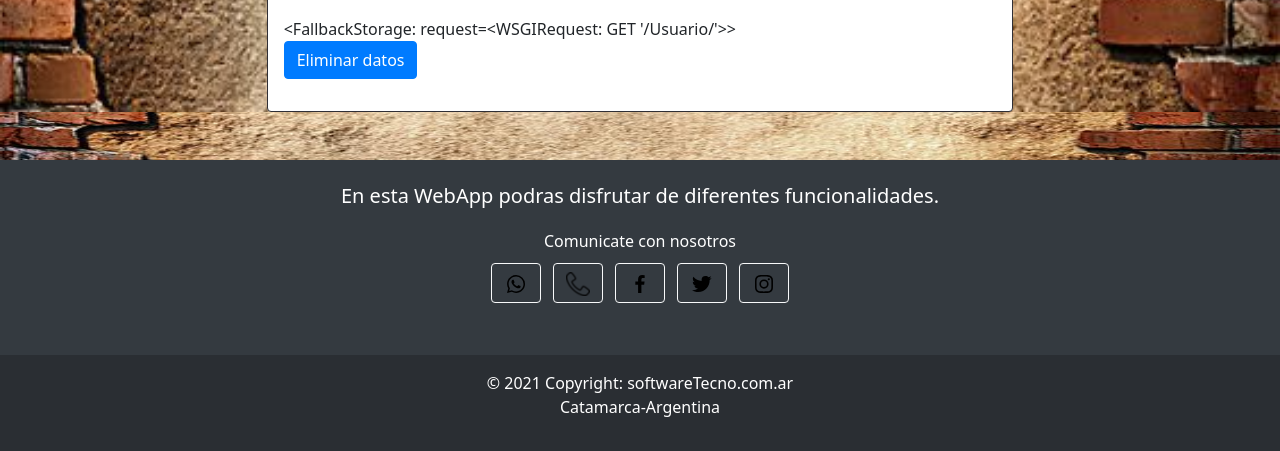
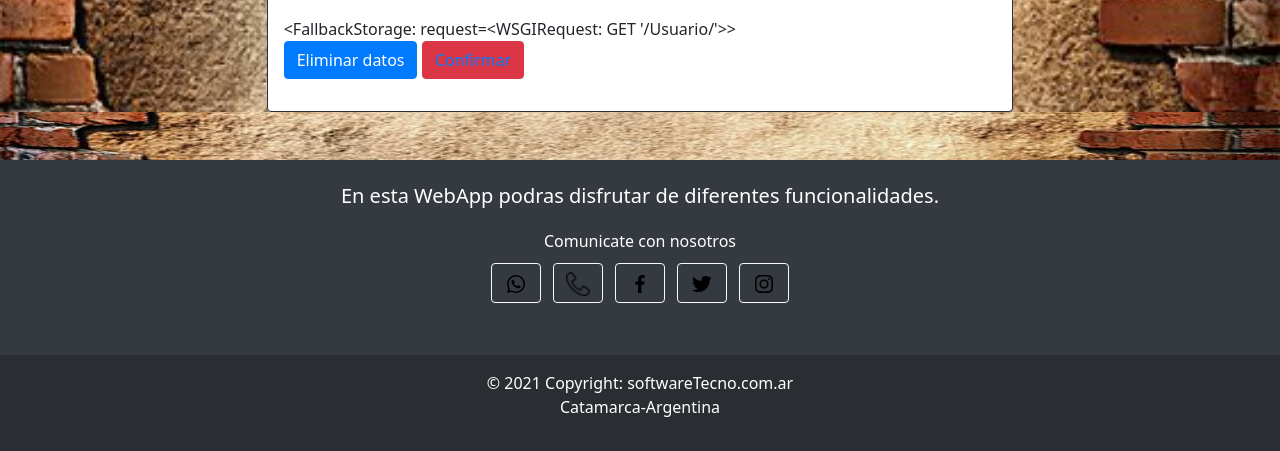
Before and after one commit to JuarezDanielPoman/Rotiseria, a Django app: page /Usuario/ in a window 1280 px wide. Shown: the part 828-1279 px from the top of the page. Run offline with Django 4.2, Linux system fonts and the light colour scheme; some libraries are stand-ins or nearby versions; some web fonts are replaced.

Commit message:
boton para confirmar formulario

```diff
--- a/Laboratorio/Rotiseria/apps/Usuario/templates/usuario/detalle.html
+++ b/Laboratorio/Rotiseria/apps/Usuario/templates/usuario/detalle.html
@@ -30,6 +30,7 @@
  {% csrf_token %}
   <input type="hidden" name="id" value="{{ persona.id }}">
   <input class="btn btn-primary mb-2" type="submit" name="Eliminar" value="Eliminar datos" />
+  <button class="btn btn-danger mb-2"><a href="{% url 'Usuario:RegistroDeClientes' %}">Confirmar</a></button>
 </form>
 </div>
     </div>
```
